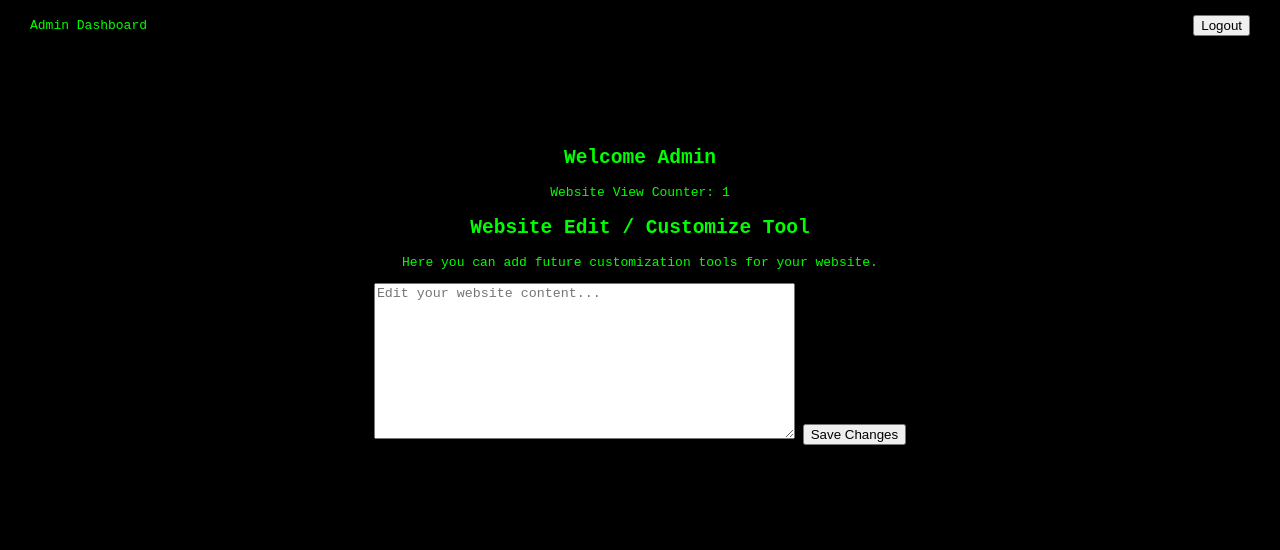
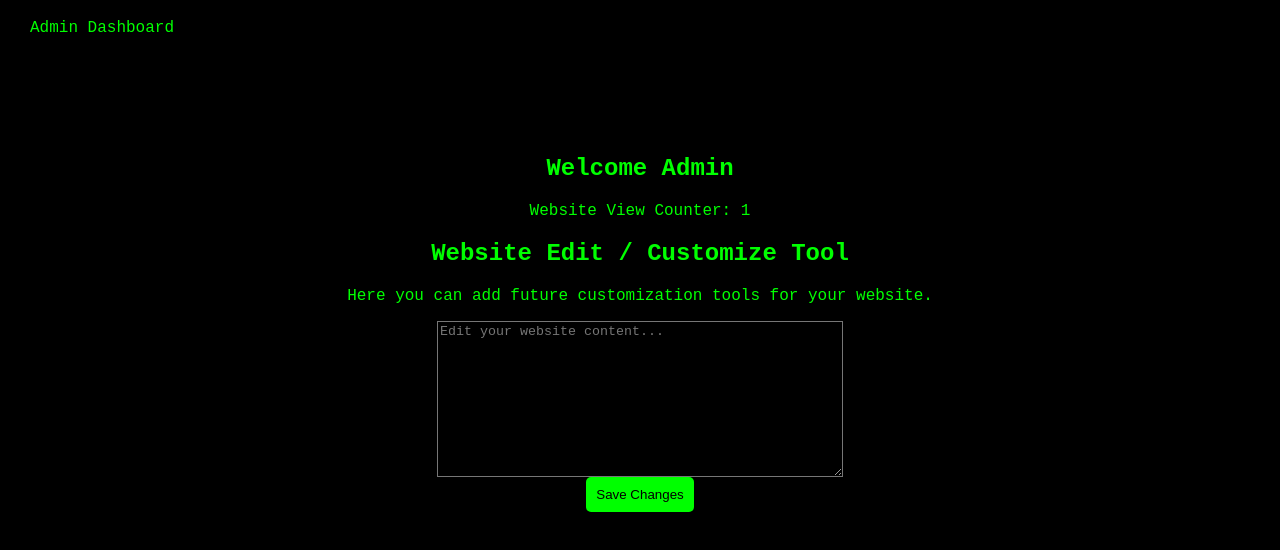
Before and after one commit to cyberxdevsofficial/Anyga-, a plain HTML site: page admin-dashboard.html in a window 1280 px wide. Drawn offline with Linux system fonts and the light colour scheme; sample sign-in values are in the browser's storage.

Commit message:
Update style.css

```diff
--- a/style.css
+++ b/style.css
@@ -1,14 +1,12 @@
-/* ===== Body and hacker background animation ===== */
 body {
   margin: 0;
-  font-family: monospace;
+  font-family: 'Courier New', monospace;
   background: black;
   color: #0f0;
   overflow-x: hidden;
   transition: background 0.3s, color 0.3s;
 }
 
-/* Hacker Matrix style overlay */
 body::before {
   content: "0101010101010100101010010101010101010100101010101010100101010  ";
   position: fixed;
@@ -29,7 +27,6 @@ body::before {
   to { transform: translateY(100%); }
 }
 
-/* ===== Navbar ===== */
 .navbar {
   display: flex;
   justify-content: space-between;
@@ -71,7 +68,7 @@ body::before {
   cursor: pointer;
 }
 
-#theme-toggle {
+#theme-toggle, #logout-btn {
   background: none;
   border: none;
   font-size: 20px;
@@ -79,19 +76,21 @@ body::before {
   margin-left: 15px;
 }
 
-/* ===== Sections ===== */
 .section {
   padding: 80px 20px;
   text-align: center;
   min-height: 80vh;
 }
 
-form {
+form, textarea {
   display: flex;
   flex-direction: column;
   gap: 10px;
   max-width: 400px;
   margin: auto;
+  font-family: 'Courier New', monospace;
+  color: #0f0;
+  background: black;
 }
 
 form input, form textarea {
@@ -102,7 +101,7 @@ form input, form textarea {
   color: #0f0;
 }
 
-form button {
+form button, #save-custom {
   padding: 10px;
   background: #0f0;
   color: black;
@@ -111,11 +110,10 @@ form button {
   cursor: pointer;
 }
 
-form button:hover {
+form button:hover, #save-custom:hover {
   background: #00ff99;
 }
 
-/* ===== Footer ===== */
 footer {
   text-align: center;
   padding: 15px;
@@ -123,7 +121,6 @@ footer {
   color: #0f0;
 }
 
-/* ===== Light Theme ===== */
 body.light {
   background: #fff;
   color: #000;
@@ -147,7 +144,6 @@ body.light footer {
   color: #000;
 }
 
-/* ===== Responsive Menu ===== */
 @media (max-width: 768px) {
   .menu-btn {
     display: block;
```
